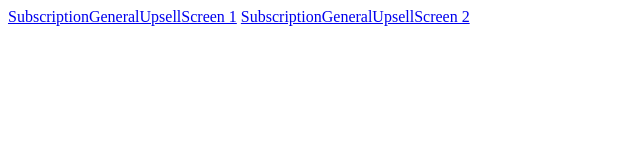
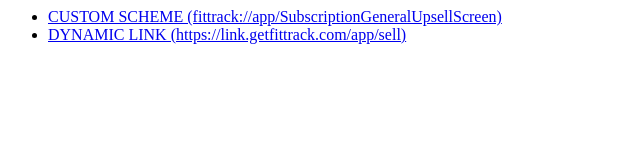
Before and after one commit to asethi-cubert/ftpro_feature_flag, a plain HTML site: page index.html in a window 1280 px wide. Shown: the whole page, without its empty margins (0-640 px from the left). Drawn offline with Linux system fonts and the light colour scheme.

Commit message:
Update index.html

```diff
--- a/index.html
+++ b/index.html
@@ -1,4 +1,12 @@
 <html>
-  <a href="fittrack://app/SubscriptionGeneralUpsellScreen">SubscriptionGeneralUpsellScreen 1</a>
-  <a href="fittrack://SubscriptionGeneralUpsellScreen">SubscriptionGeneralUpsellScreen 2</a>
+  <head>
+      <meta name="viewport" content="width=device-width, initial-scale=1.0">
+  </head>
+  <body>
+    <ul>
+      <li><a href="fittrack://app/SubscriptionGeneralUpsellScreen">CUSTOM SCHEME (fittrack://app/SubscriptionGeneralUpsellScreen)</a></li>
+      <li><a href="https://link.getfittrack.com/app/sell">DYNAMIC LINK (https://link.getfittrack.com/app/sell)</a></li>
+    </ul>
+  </body>
+
 </html>
```
